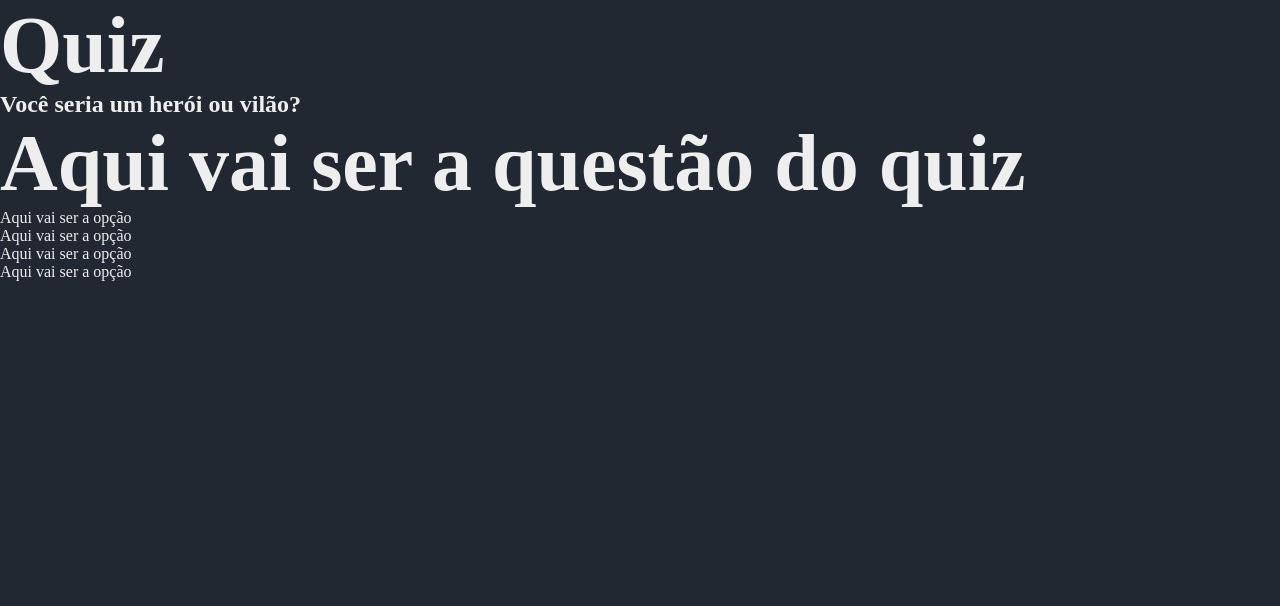
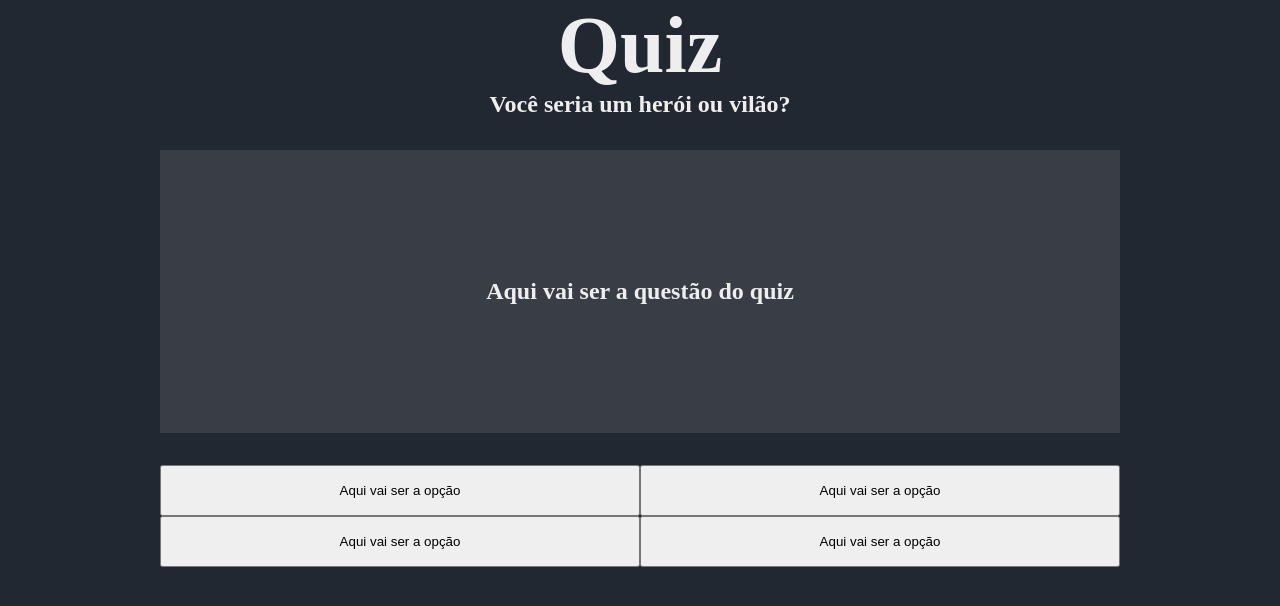
Before and after one commit to fabioborges-jr/quiz-web-angular, an Angular app: page / in a window 1280 px wide. Shown: the top 606 px of the page. Built offline with nearby package versions, Linux system fonts and the light colour scheme.

Commit message:
:lipstick: style: Adds styles to general app

```diff
--- a/src/app/app.component.scss
+++ b/src/app/app.component.scss
@@ -1,11 +1,10 @@
-body{
-  background-color: #222831;
+*{
+  display:flex;
+  flex-direction: column;
+  align-items: center;
+  justify-content: center;
 }
 
-h1{
-  font-size: 5rem;
+quiz{
+  width: 75%;
 }
-
-p{
-  font-size: 1rem;
-}
--- a/src/app/components/quiz/quiz.component.html
+++ b/src/app/components/quiz/quiz.component.html
@@ -1,7 +1,7 @@
-<h1>Aqui vai ser a questão do quiz</h1>
+<h2>Aqui vai ser a questão do quiz</h2>
 <div>
-    <p>Aqui vai ser a opção</p>
-    <p>Aqui vai ser a opção</p>
-    <p>Aqui vai ser a opção</p>
-    <p>Aqui vai ser a opção</p>
+    <button>Aqui vai ser a opção</button>
+    <button>Aqui vai ser a opção</button>
+    <button>Aqui vai ser a opção</button>
+    <button>Aqui vai ser a opção</button>
 </div>
--- a/src/app/components/quiz/quiz.component.scss
+++ b/src/app/components/quiz/quiz.component.scss
@@ -0,0 +1,22 @@
+*{
+    width: 100%;
+}
+
+h2{
+    margin-top: 2rem;
+    background-color: #393E46;
+
+    padding: 8rem;
+    text-align: center;
+}
+
+div{
+    display: flex;
+    margin-top: 2rem;
+    flex-wrap: wrap;
+
+    button{
+        padding: 1rem;
+        width: 50%;
+    }
+}
--- a/src/styles.scss
+++ b/src/styles.scss
@@ -6,6 +6,7 @@
 
 body{
     background-color: #222831;
+    height: 100vh;
 }
 
 h1, h2, p{
```
